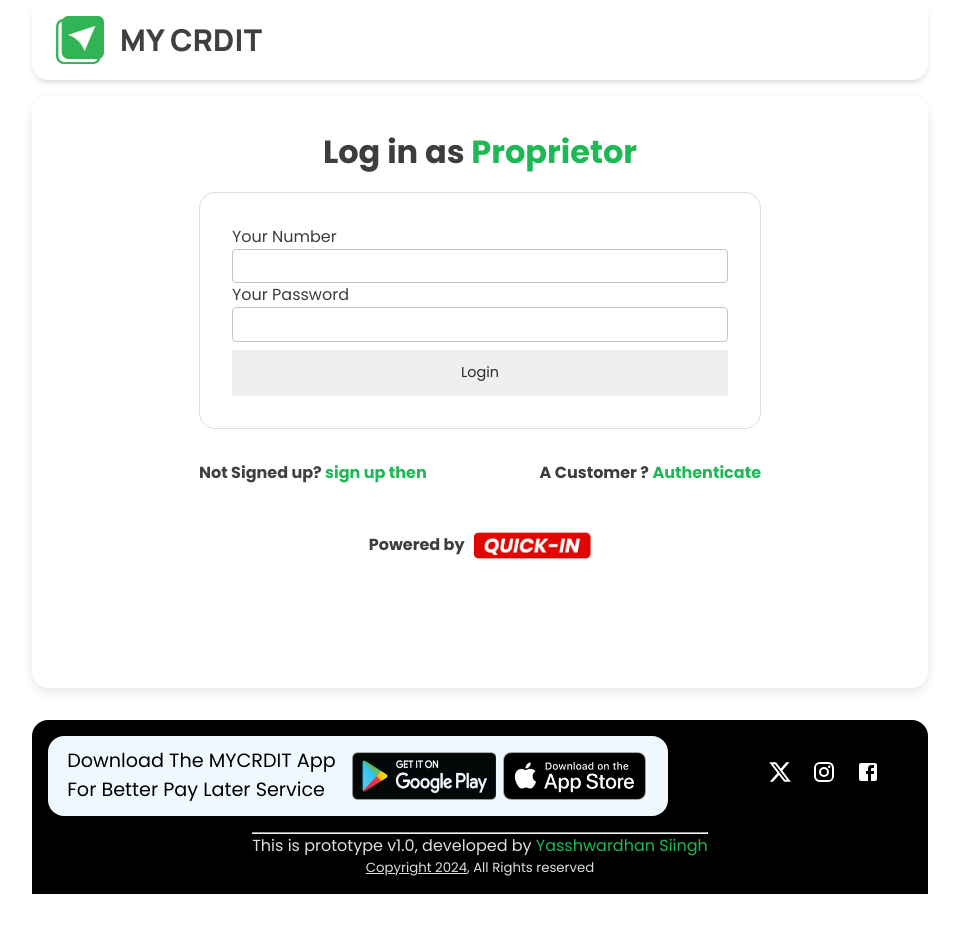
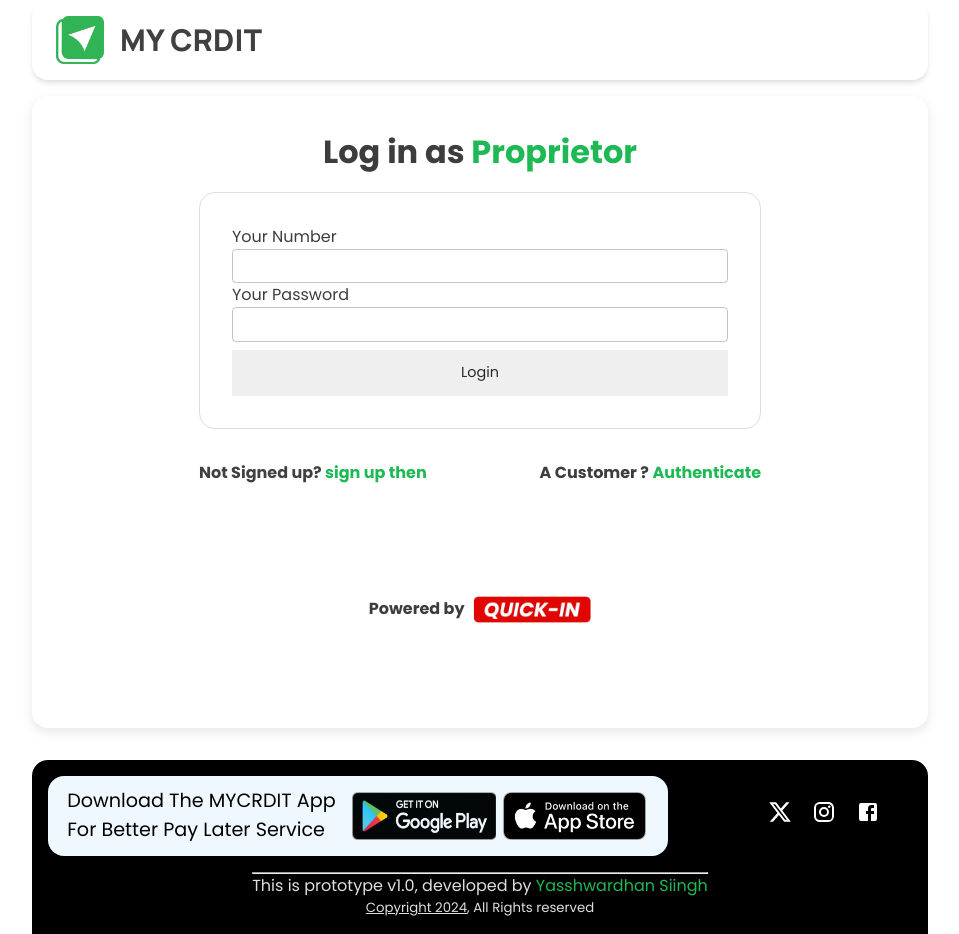
Before and after one commit to YYashSingh-9/MYCRDIT, a React (Vite) app: page /login in a window 1280 px wide. Shown: the top 934 px of the page, without its empty margins (160-1119 px from the left). Built offline with nearby package versions, Linux system fonts and the light colour scheme.

Commit message:
ui fixes

```diff
--- a/src/Components/AdditionalComponents/App.module.css
+++ b/src/Components/AdditionalComponents/App.module.css
@@ -2,4 +2,5 @@
   display: flex;
   flex-direction: column;
   min-height: 100vh;
+  max-height: auto;
 }
--- a/src/Components/SignupAndAuthentication/LoginPage.jsx
+++ b/src/Components/SignupAndAuthentication/LoginPage.jsx
@@ -187,7 +187,7 @@ const LoginPage = () => {
   const toCustomer = () => {
     dispatch(sliceOneActions.accountTypeToggler("customer"));
   };
-  console.log(actionData);
+
   useEffect(() => {
     if (actionData) {
       if (actionData.status === "Success" && actionData.data.ProprietorName) {
--- a/src/Components/SignupAndAuthentication/LoginPage.module.css
+++ b/src/Components/SignupAndAuthentication/LoginPage.module.css
@@ -34,20 +34,21 @@
   align-items: center;
   justify-content: center;
   margin: 1rem 0rem;
+  margin-top: 5rem;
 }
 .quickinImg {
   height: 1.7rem;
   margin-left: 0.5rem;
 }
 .parentGrid {
-  height: 70vh;
+  height: 75vh;
 }
-.spinnerBox {
+/* .spinnerBox {
   height: 60vh;
   display: flex;
   align-items: center;
   justify-content: center;
-}
+} */
 /* Responsive styling from here. */
 @media only screen and (min-width: 280px) and (max-width: 576px) {
   .quickinText {
```
